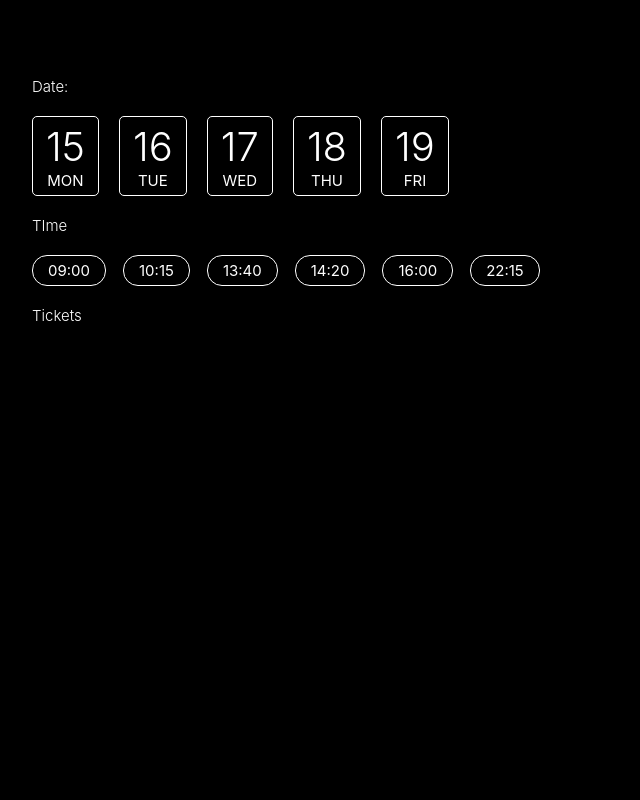
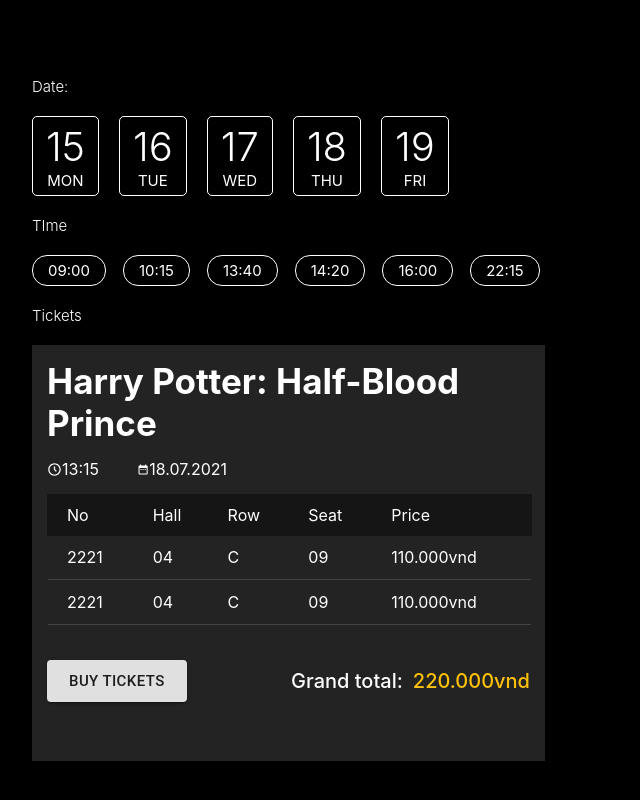
Before and after one commit to dangnguyen1004/film-booking, a React (Create React App) app: page / in a window 1280 px wide. Shown: the part 806-1606 px from the top of the page, without its empty margins (0-640 px from the left). Built offline with nearby package versions, Linux system fonts and the light colour scheme.

Commit message:
detai page - cart

```diff
--- a/package.json
+++ b/package.json
@@ -3,6 +3,7 @@
   "version": "0.1.0",
   "private": true,
   "dependencies": {
+    "@material-ui/core": "^4.12.2",
     "@testing-library/jest-dom": "^5.14.1",
     "@testing-library/react": "^11.2.7",
     "@testing-library/user-event": "^12.8.3",
--- a/src/Screens/DetailPage.jsx
+++ b/src/Screens/DetailPage.jsx
@@ -5,7 +5,7 @@
 import './DetailPage.css'
 
 function DetailPage(props) {
-    const [film, setFilm] =useState({
+    const [film, setFilm] = useState({
         rating: 4,
         producer: 'John Smith',
         director: 'Honolulu',
@@ -57,7 +57,7 @@
 
     return (
         <div className="main">
-            <img src="https://picsum.photos/1920/1080" alt="background" style={{ width: '100%', position: 'absolute', zIndex: '0' }} />
+            <img src="https://picsum.photos/1920/1080" alt="background" style={{ width: '100%', position: 'absolute', zIndex: '0', height: 800, objectFit: 'cover' }} />
             <div className='cover-background'></div>
             <NavBar></NavBar>
             <div className='mother-container'>
--- a/src/Screens/HomePage.jsx
+++ b/src/Screens/HomePage.jsx
@@ -81,7 +81,7 @@
 
     return (
         <div className='main'>
-            <img src="https://picsum.photos/1920/1080" alt="background" style={{ width: '100%', position: 'absolute', zIndex: '0' }} />
+            <img src="https://picsum.photos/1920/1080" alt="background" style={{ width: '100%', position: 'absolute', zIndex: '0', height: 800, objectFit: 'cover' }} />
             <div className='cover-background'></div>
             <NavBar></NavBar>
             <div className='mother-container'>
--- a/src/component/BuyTicketSection.jsx
+++ b/src/component/BuyTicketSection.jsx
@@ -1,4 +1,5 @@
 import React from 'react';
+import Cart from './Cart';
 import DayPicker from './DayPicker';
 import TimePicker from './TimePicker';
 
@@ -37,11 +38,12 @@
                 <div style={styles.title}>TIme</div>
                 <TimePicker times={times}></TimePicker>
                 <div style={styles.title}>Tickets</div>
-                {/* order */}
+                <Cart></Cart>
             </div>
             <div style={{width: '50%'}}>
             </div>
         </div>
+
     );
 }
 
--- /dev/null
+++ b/src/component/Cart.jsx
@@ -0,0 +1,108 @@
+import React from 'react';
+import color from '../config/color';
+import { BiTimeFive } from 'react-icons/bi'
+import { MdDateRange } from 'react-icons/md'
+import LineBreak from './LineBreak'
+import Button from '@material-ui/core/Button';
+
+function Cart(props) {
+    const styles = {
+        container: {
+            width: 483,
+            height: 386,
+            backgroundColor: color.grey,
+            padding: '15px 15px',
+        },
+        title: {
+            fontSize: 35,
+            fontWeight: 700,
+        },
+        datetimeContainer: {
+            margin: '15px 0px',
+            display: 'flex'
+        },
+        datetime: {
+            display: 'flex',
+            alignItems: 'center',
+            width: 90,
+        },
+        headerContainer: {
+            width: '100%',
+            backgroundColor: '#151515',
+        },
+        header: {
+            height: 40,
+            paddingLeft: 20,
+            backgroundColor: '#151515',
+        },
+        column: {
+            height: 40,
+            paddingLeft: 20,
+        },
+        button: {
+            width: 140,
+            height: 50,
+            borderRadius: 5,
+            backgroundColor: color.white,
+            border: 'none',
+            fontSize: 20,
+            fontWeight: 500,
+
+        }
+    }
+
+    return (
+        <div style={styles.container}>
+            <div style={styles.title}>Harry Potter: Half-Blood Prince</div>
+            <div style={styles.datetimeContainer}>
+                <span style={styles.datetime}><BiTimeFive size={15} /> <span>13:15</span></span>
+                <span style={styles.datetime}><MdDateRange size={15} /> <span>18.07.2021</span></span>
+            </div>
+            <table style={{ borderCollapse: 'collapse', width: '100%' }}>
+                <tr style={styles.headerContainer}>
+                    <td style={styles.header}>No</td>
+                    <td style={styles.header}>Hall</td>
+                    <td style={styles.header}>Row</td>
+                    <td style={styles.header}>Seat</td>
+                    <td style={styles.header}>Price</td>
+                </tr>
+                <tr>
+                    <td style={styles.column}>2221</td>
+                    <td style={styles.column}>04</td>
+                    <td style={styles.column}>C</td>
+                    <td style={styles.column}>09</td>
+                    <td style={styles.column}>110.000vnd</td>
+                </tr>
+                <tr>
+                    <td colspan="5">
+                        <LineBreak length={483} color={color.lightGrey}></LineBreak>
+                    </td>
+                </tr>
+                <tr>
+                    <td style={styles.column}>2221</td>
+                    <td style={styles.column}>04</td>
+                    <td style={styles.column}>C</td>
+                    <td style={styles.column}>09</td>
+                    <td style={styles.column}>110.000vnd</td>
+                </tr>
+                <tr>
+                    <td colspan="5">
+                        <LineBreak length={483} color={color.lightGrey}></LineBreak>
+                    </td>
+                </tr>
+            </table>
+
+            <div style={{display: 'flex'}}>
+                <div style={{width: '40%', display: 'flex', alignItems: 'center', height: 110}}>
+                    <Button variant="contained" size="large" color={color.white}>Buy tickets</Button>
+                </div>
+                <div style={{width: '60%', display: 'flex', alignItems: 'center', justifyContent: 'flex-end'}}>
+                    <span style={{fontSize: 20, fontWeight: 500}}>Grand total:</span> <span style={{fontSize: 20, fontWeight: 500, color: color.primary, marginLeft: 10,}}>220.000vnd</span>
+                </div>
+            </div>
+
+        </div>
+    );
+}
+
+export default Cart;
--- a/src/component/LineBreak.jsx
+++ b/src/component/LineBreak.jsx
@@ -1,11 +1,11 @@
 import React from 'react';
 import color from '../config/color';
 
-function LineBreak({ length }) {
+function LineBreak({ length, color = 'white' }) {
     const style = {
         width: length,
         height: 1,
-        backgroundColor: color.white
+        backgroundColor: color
     }
 
     return (
```
Also changed, not shown: 1 other file (tests, documents, lock files or other folders).
